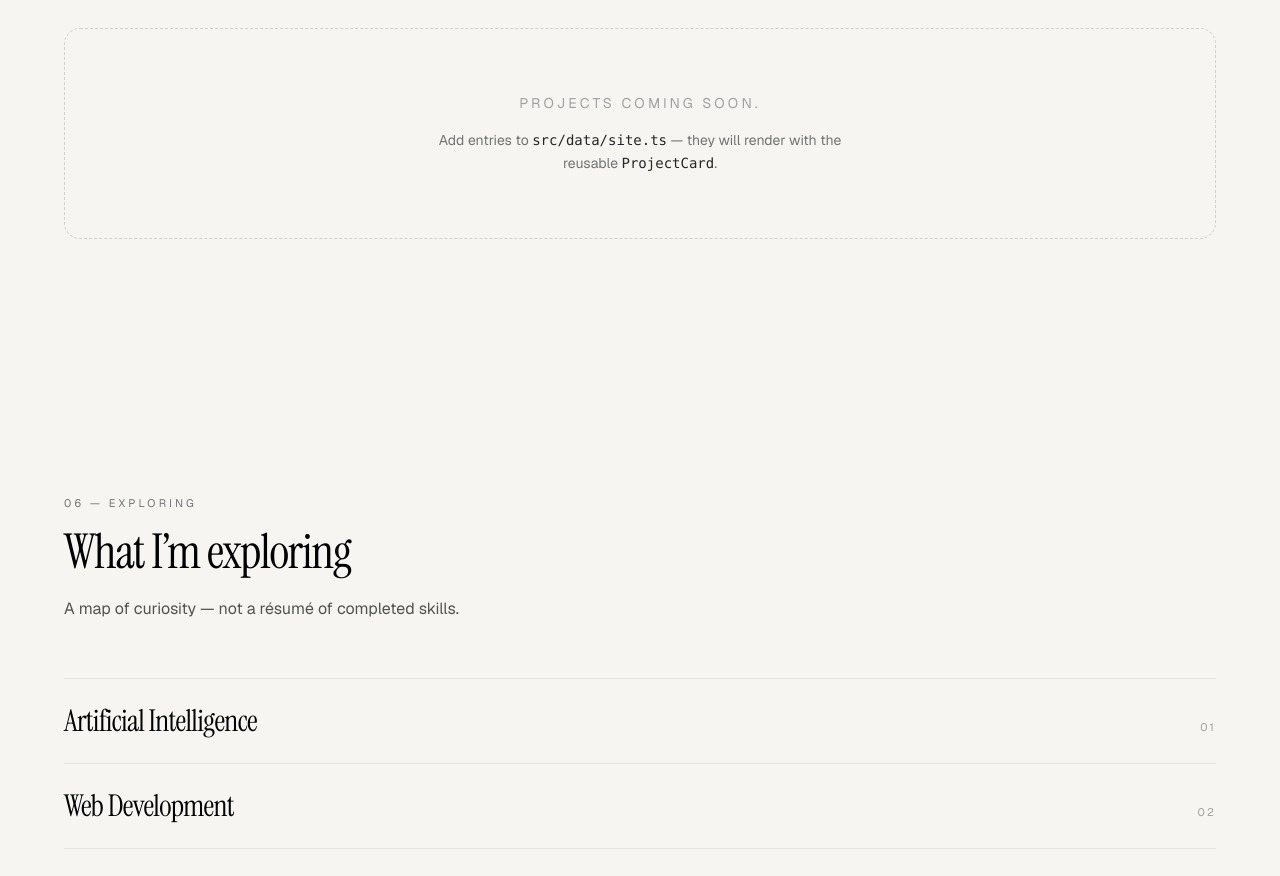
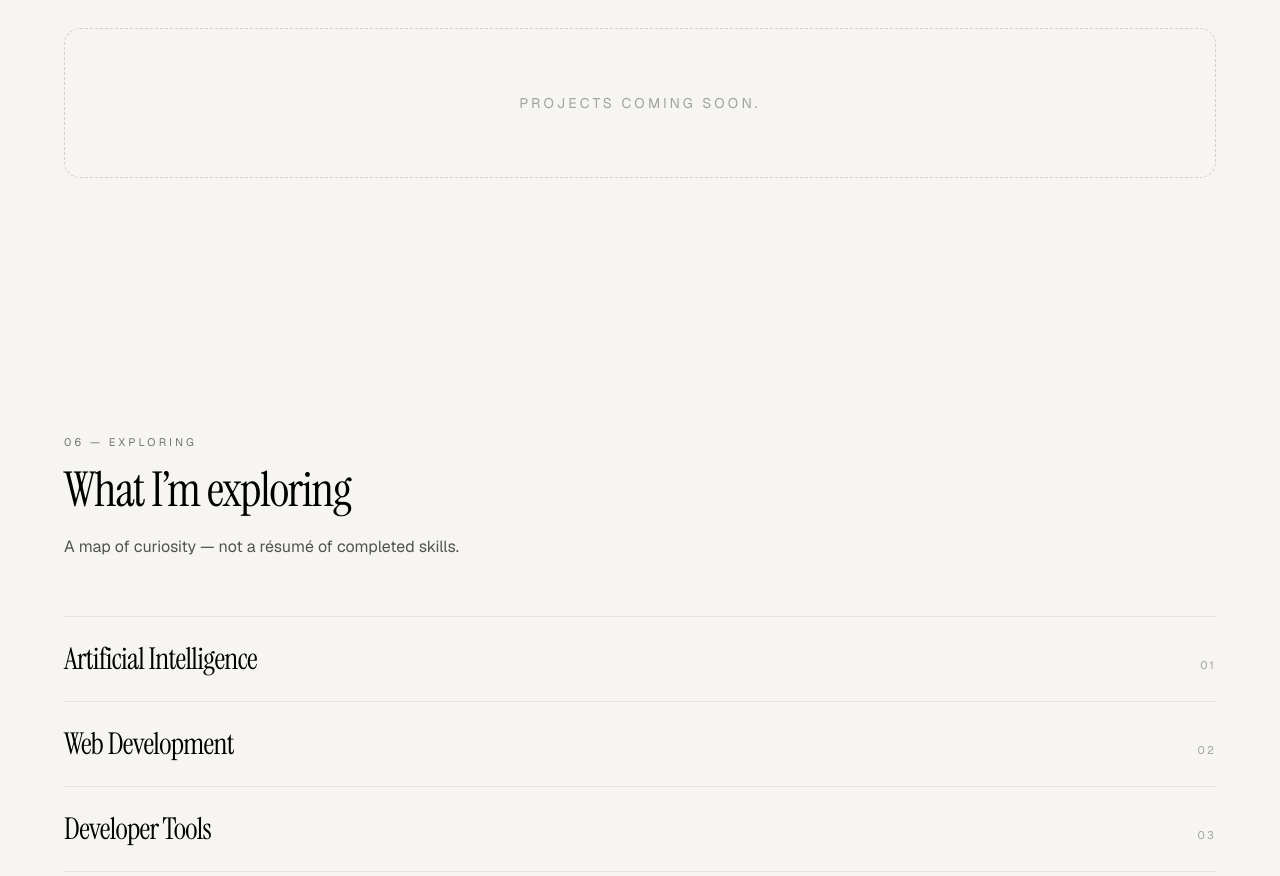
Before and after one commit to Vandan-Paghadar/Portfolio, a Next.js app: page / in a window 1280 px wide. Shown: the part 5740-6616 px from the top of the page. Built offline with nearby package versions, Linux system fonts and the light colour scheme.

Commit message:
Comment out project entry instructions
Commented out instructions for adding project entries.

```diff
--- a/src/components/Projects.tsx
+++ b/src/components/Projects.tsx
@@ -24,12 +24,12 @@ export function Projects() {
               <p className="text-sm uppercase tracking-[0.22em] text-neutral-400">
                 Projects coming soon.
               </p>
-              <p className="mx-auto mt-4 max-w-md text-sm leading-relaxed text-neutral-500">
+              {/*<p className="mx-auto mt-4 max-w-md text-sm leading-relaxed text-neutral-500">
                 Add entries to{" "}
                 <code className="text-neutral-800">src/data/site.ts</code> — they
                 will render with the reusable{" "}
                 <code className="text-neutral-800">ProjectCard</code>.
-              </p>
+              </p>*/}
             </div>
           </Reveal>
         ) : (
```
